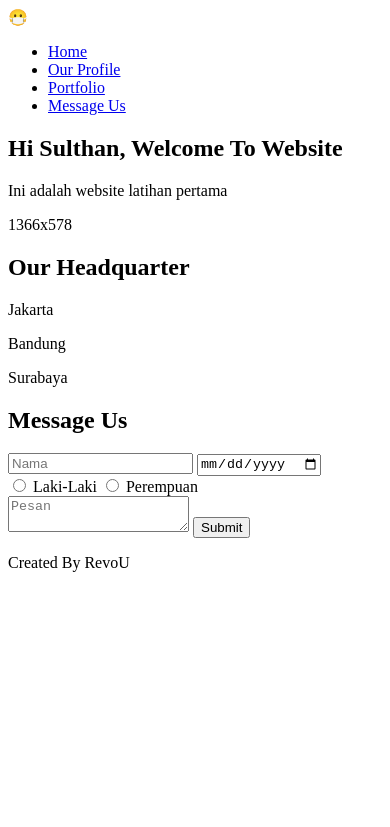
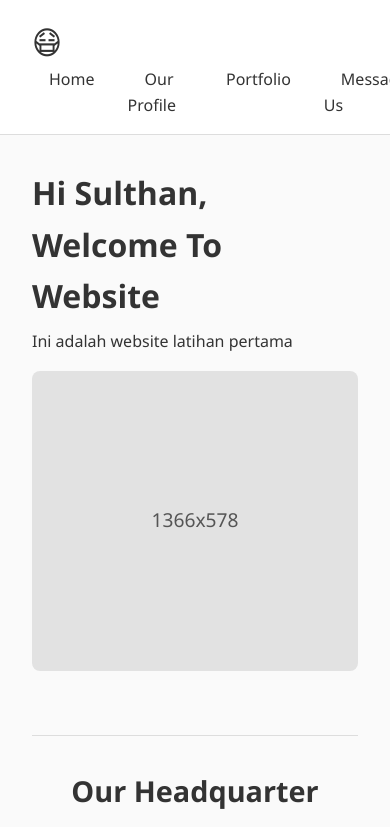
Before and after one commit to Revou-Coding-Camp/codingcamp-28-jul-2025-teukusulthan, a plain HTML site: page index.html in a window 390 px wide. Shown: the top 827 px of the page. Drawn offline with Linux system fonts and the light colour scheme.

Commit message:
style: add responsive layout for homepage

```diff
--- a/css/style.css
+++ b/css/style.css
@@ -0,0 +1,180 @@
+/* File: css/style.css */
+
+/* Base Reset */
+* {
+  margin: 0;
+  padding: 0;
+  box-sizing: border-box;
+}
+
+body {
+  font-family: "Segoe UI", Tahoma, Geneva, Verdana, sans-serif;
+  background-color: #fafafa;
+  color: #333;
+  line-height: 1.6;
+}
+
+header {
+  display: flex;
+  justify-content: space-between;
+  align-items: center;
+  padding: 1rem 2rem;
+  border-bottom: 1px solid #ddd;
+  background-color: #fff;
+  position: sticky;
+  top: 0;
+  z-index: 10;
+}
+
+.logo {
+  font-size: 2rem;
+}
+
+.nav-links {
+  list-style: none;
+  display: flex;
+  gap: 1rem;
+}
+
+.nav-links li a {
+  text-decoration: none;
+  padding: 0.5rem 1rem;
+  color: #333;
+  border: 1px solid transparent;
+  transition: 0.3s;
+}
+
+.nav-links li a:hover {
+  border: 1px solid #333;
+  border-radius: 4px;
+}
+
+main {
+  padding: 2rem;
+  max-width: 1100px;
+  margin: 0 auto;
+}
+
+.welcome h1 {
+  font-size: 2rem;
+  margin-bottom: 0.5rem;
+}
+
+.banner {
+  width: 100%;
+  height: 300px;
+  background-color: #e2e2e2;
+  display: flex;
+  justify-content: center;
+  align-items: center;
+  margin-top: 1rem;
+  border-radius: 8px;
+  font-size: 1.2rem;
+  color: #555;
+}
+
+.headquarter {
+  margin-top: 4rem;
+  text-align: center;
+  padding-top: 2rem;
+  border-top: 1px solid #ddd;
+}
+
+.headquarter h2 {
+  font-size: 1.8rem;
+  margin-bottom: 1rem;
+}
+
+.cities {
+  display: flex;
+  justify-content: center;
+  gap: 3rem;
+}
+
+.city .circle {
+  width: 100px;
+  height: 100px;
+  border-radius: 50%;
+  border: 3px solid #444;
+  margin: 0 auto 0.5rem;
+}
+
+.city p {
+  font-weight: 500;
+  font-size: 1rem;
+}
+
+.message-form {
+  margin-top: 4rem;
+  display: flex;
+  flex-wrap: wrap;
+  gap: 2rem;
+  border-top: 1px solid #ddd;
+  padding-top: 2rem;
+}
+
+.message-form h2 {
+  width: 100%;
+  font-size: 1.8rem;
+  margin-bottom: 1rem;
+}
+
+form {
+  flex: 1 1 300px;
+  display: flex;
+  flex-direction: column;
+  gap: 0.8rem;
+}
+
+input[type="text"],
+input[type="date"],
+textarea {
+  padding: 0.6rem;
+  border-radius: 5px;
+  border: 1px solid #ccc;
+  font-size: 1rem;
+}
+
+textarea {
+  resize: vertical;
+  height: 100px;
+}
+
+.gender label {
+  margin-right: 1rem;
+  font-size: 0.95rem;
+}
+
+button {
+  padding: 0.75rem;
+  background-color: #333;
+  color: #fff;
+  border: none;
+  border-radius: 5px;
+  font-size: 1rem;
+  cursor: pointer;
+  transition: background-color 0.3s;
+}
+
+button:hover {
+  background-color: #555;
+}
+
+.submitted-info {
+  flex: 1 1 300px;
+  border: 1px solid #ccc;
+  padding: 1rem;
+  border-radius: 8px;
+  background-color: #fff;
+  font-size: 0.95rem;
+  color: #333;
+}
+
+footer {
+  text-align: center;
+  padding: 2rem;
+  border-top: 1px solid #ccc;
+  font-size: 0.85rem;
+  background-color: #f0f0f0;
+  margin-top: 4rem;
+}
--- a/index.html
+++ b/index.html
@@ -82,7 +82,7 @@
     </main>
 
     <footer>
-      <p>Created By RevoU</p>
+      <p>© 2025 — Designed & built with love by Teuku Sulthan</p>
     </footer>
 
     <script src="js/script.js"></script>
```
